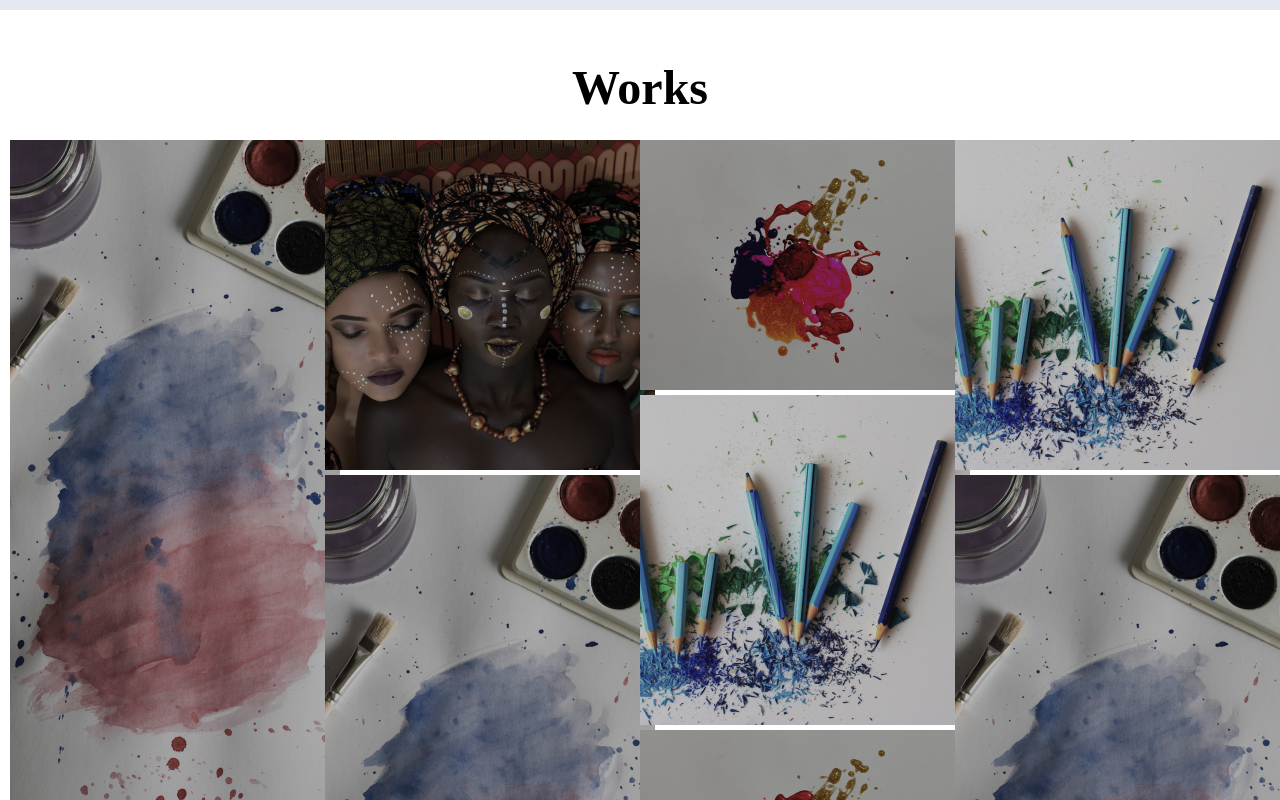
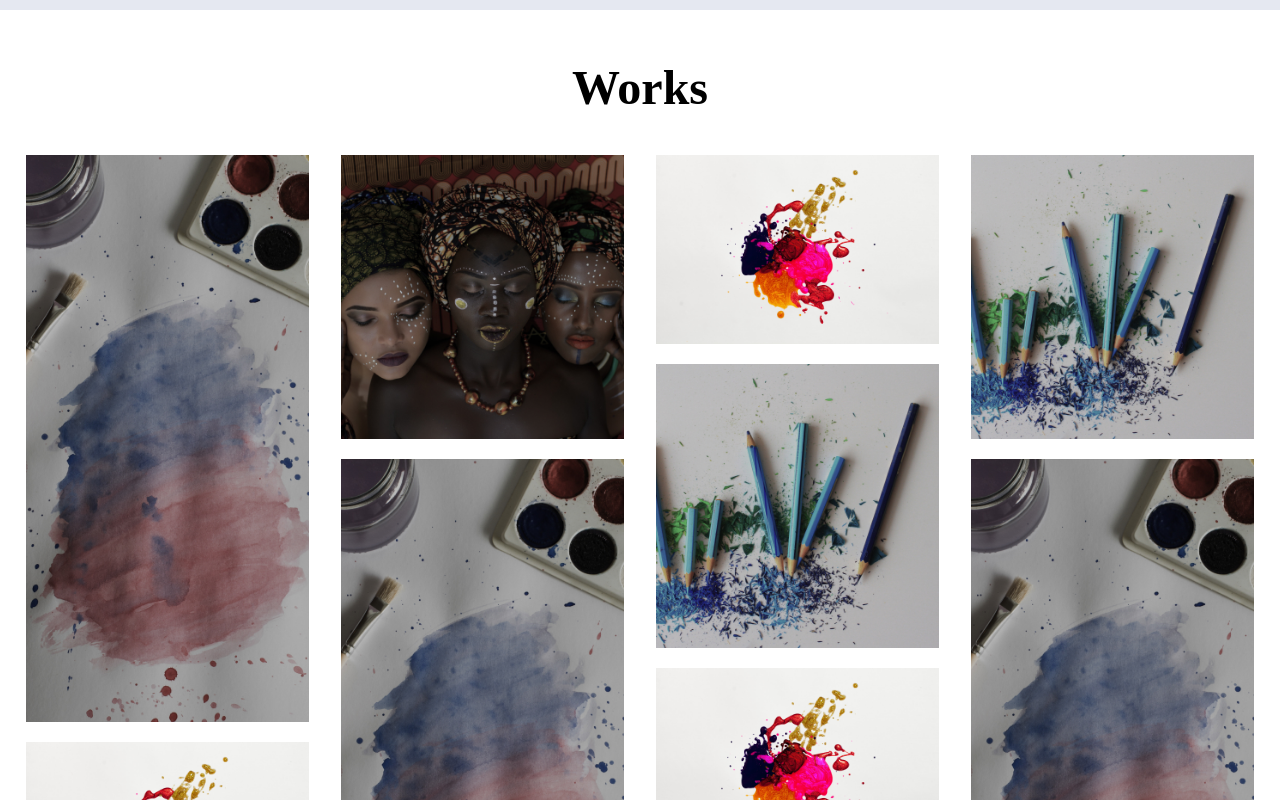
Before and after one commit to lekanM/nashabuivitrine, a React (Create React App) app: page / in a window 1280 px wide. Shown: the part 2440-3240 px from the top of the page. Built offline with nearby package versions, Linux system fonts and the light colour scheme; a web font is replaced by a local one.

Commit message:
feature works fixed

```diff
--- a/src/components/Works.js
+++ b/src/components/Works.js
@@ -4,7 +4,7 @@
   return (
     <div className='works'>
         <h1>Works</h1>
-        <div  >
+        <div className='container' >
         <section className='works-cardRow'>
           <div className='works-cardColumn'>
             <img src='images/workspics/works2.jpg' alt='you' />
--- a/src/index.css
+++ b/src/index.css
@@ -129,21 +129,24 @@
     display: flex;
     flex-wrap: wrap;
     padding: 0 ;
-    max-width: 1440px;
 }
 .works-cardColumn{
     flex: 25%;
     max-width: 25%;
-    padding: 0 ;
+    padding: 0  ;
 }
 .works-cardColumn img{
-   margin-top: 5px;
+   margin-top: 20px;
    vertical-align: middle;
+   width: 90%;
 }
 
-
+.container{
+    text-align: center;
+}
 /* mobile styling  */
 @media screen and (max-width:780px) {
+
    .logo{
     display: none;
    }
@@ -202,7 +205,13 @@
     }
 
 }
+@media screen and(max-width:600px){
+ /*    .works-cardColumn{
+        flex: 100%;
+        max-width: 100%;
 
+    } */
+}
 @media screen and (max-width:400px) {
     .home-page {
         margin-top: 0;
```
Also changed, not shown: public/images/workspics/first.jpg.
